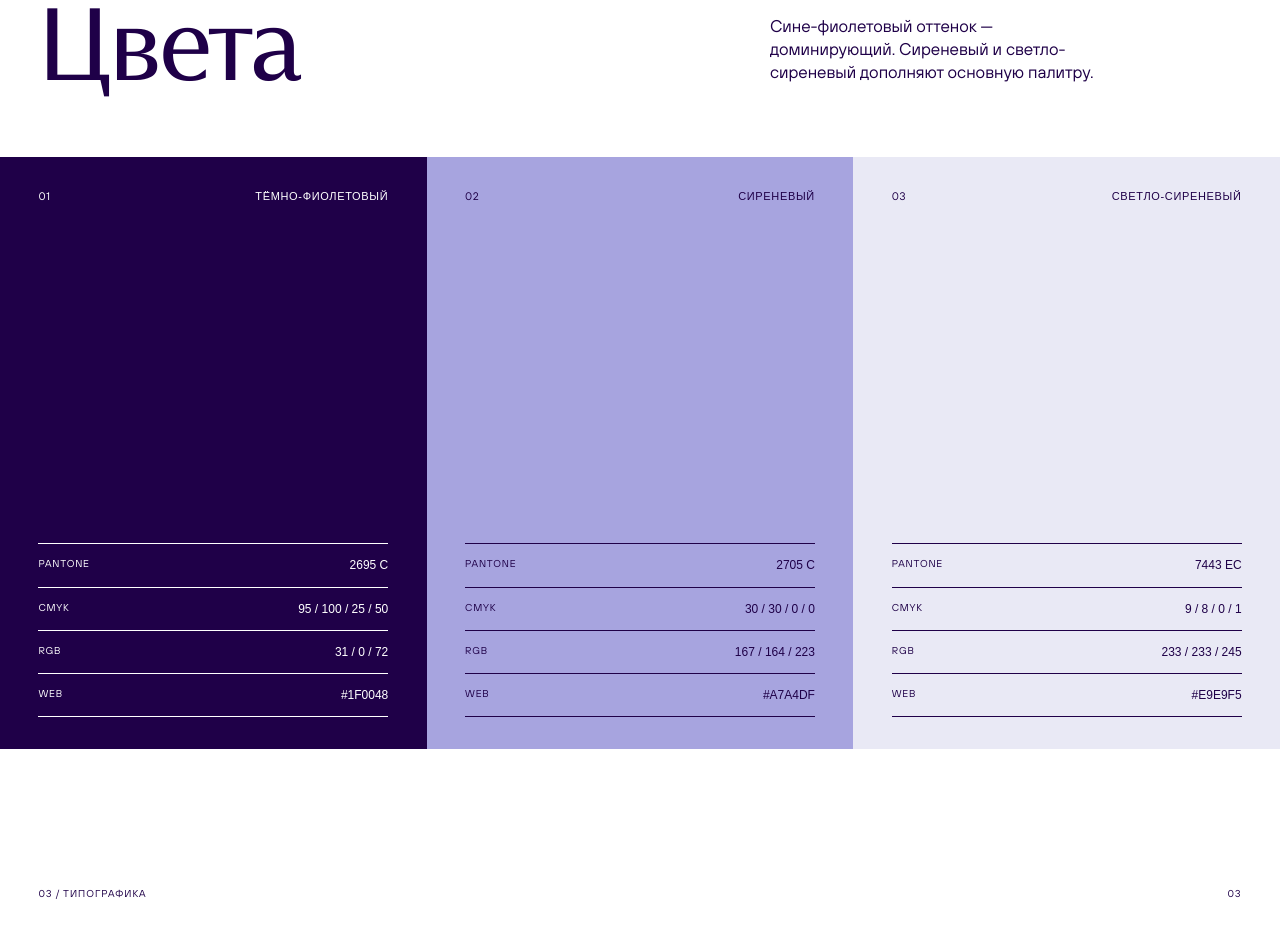
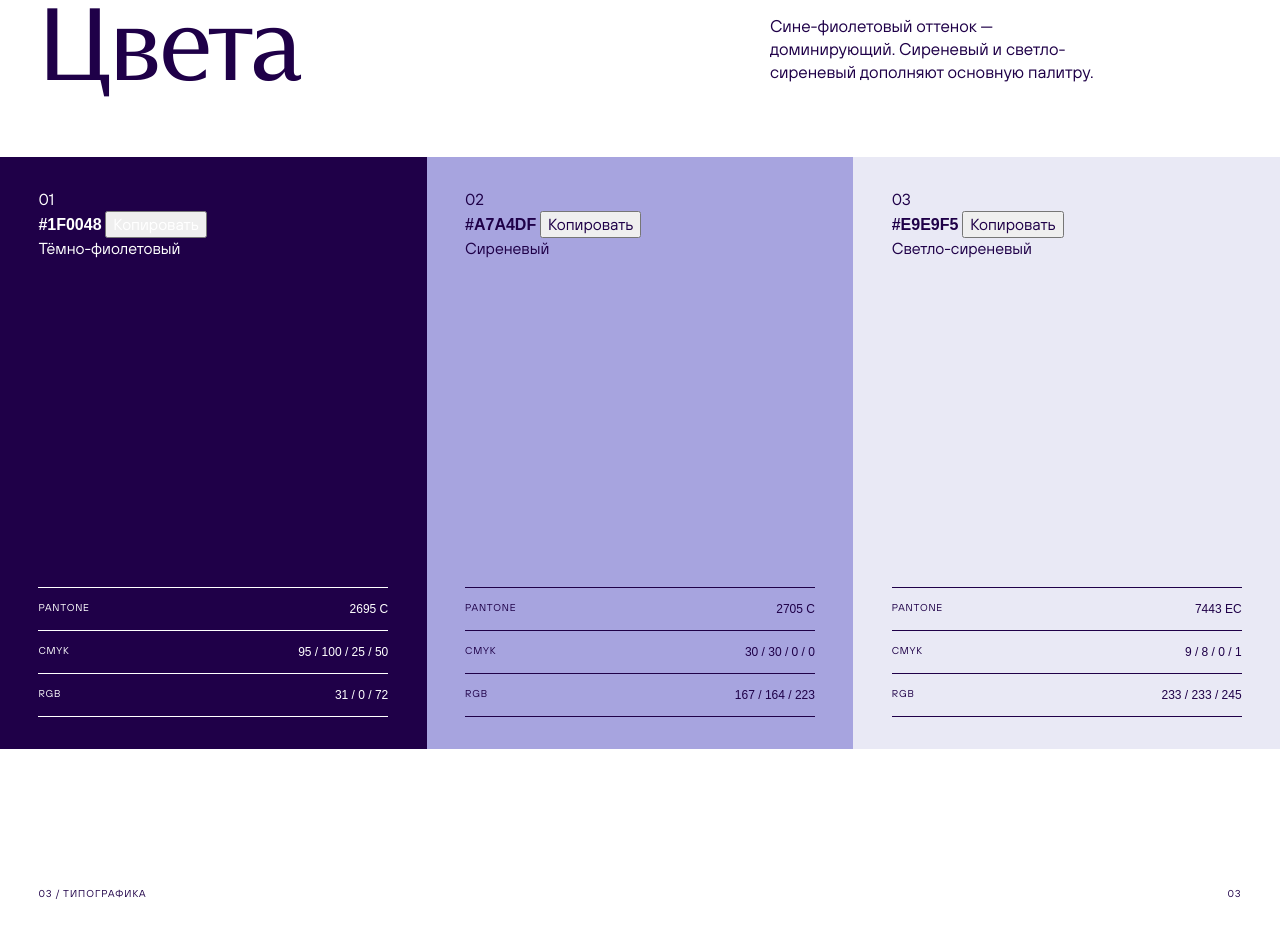
Before and after one commit to OSKRENH/aurix, a plain HTML site: page index.html in a window 1280 px wide. Shown: the part 2944-3881 px from the top of the page. Drawn offline with Linux system fonts and the light colour scheme; a web font is replaced by a local one.

Commit message:
Refine AURIX color palette presentation

```diff
--- a/index.html
+++ b/index.html
@@ -103,30 +103,48 @@
 
     <section class="palette" aria-label="Фирменные цвета AURIX">
       <article class="color color-deep">
-        <div class="color-title"><span>01</span><strong>Тёмно-фиолетовый</strong></div>
+        <div class="color-top">
+          <span class="color-index">01</span>
+          <div class="color-primary">
+            <strong class="color-hex">#1F0048</strong>
+            <button class="color-copy" type="button" data-copy="#1F0048">Копировать</button>
+          </div>
+        </div>
+        <div class="color-name">Тёмно-фиолетовый</div>
         <div class="codes">
           <button data-copy="PANTONE 2695 C"><span>PANTONE</span><b>2695 C</b></button>
           <button data-copy="CMYK 95 100 25 50"><span>CMYK</span><b>95 / 100 / 25 / 50</b></button>
           <button data-copy="RGB 31 0 72"><span>RGB</span><b>31 / 0 / 72</b></button>
-          <button data-copy="#1F0048"><span>WEB</span><b>#1F0048</b></button>
         </div>
       </article>
       <article class="color color-lilac">
-        <div class="color-title"><span>02</span><strong>Сиреневый</strong></div>
+        <div class="color-top">
+          <span class="color-index">02</span>
+          <div class="color-primary">
+            <strong class="color-hex">#A7A4DF</strong>
+            <button class="color-copy" type="button" data-copy="#A7A4DF">Копировать</button>
+          </div>
+        </div>
+        <div class="color-name">Сиреневый</div>
         <div class="codes">
           <button data-copy="PANTONE 2705 C"><span>PANTONE</span><b>2705 C</b></button>
           <button data-copy="CMYK 30 30 0 0"><span>CMYK</span><b>30 / 30 / 0 / 0</b></button>
           <button data-copy="RGB 167 164 223"><span>RGB</span><b>167 / 164 / 223</b></button>
-          <button data-copy="#A7A4DF"><span>WEB</span><b>#A7A4DF</b></button>
         </div>
       </article>
       <article class="color color-mist">
-        <div class="color-title"><span>03</span><strong>Светло-сиреневый</strong></div>
+        <div class="color-top">
+          <span class="color-index">03</span>
+          <div class="color-primary">
+            <strong class="color-hex">#E9E9F5</strong>
+            <button class="color-copy" type="button" data-copy="#E9E9F5">Копировать</button>
+          </div>
+        </div>
+        <div class="color-name">Светло-сиреневый</div>
         <div class="codes">
           <button data-copy="PANTONE 7443 EC"><span>PANTONE</span><b>7443 EC</b></button>
           <button data-copy="CMYK 9 8 0 1"><span>CMYK</span><b>9 / 8 / 0 / 1</b></button>
           <button data-copy="RGB 233 233 245"><span>RGB</span><b>233 / 233 / 245</b></button>
-          <button data-copy="#E9E9F5"><span>WEB</span><b>#E9E9F5</b></button>
         </div>
       </article>
     </section>
```
